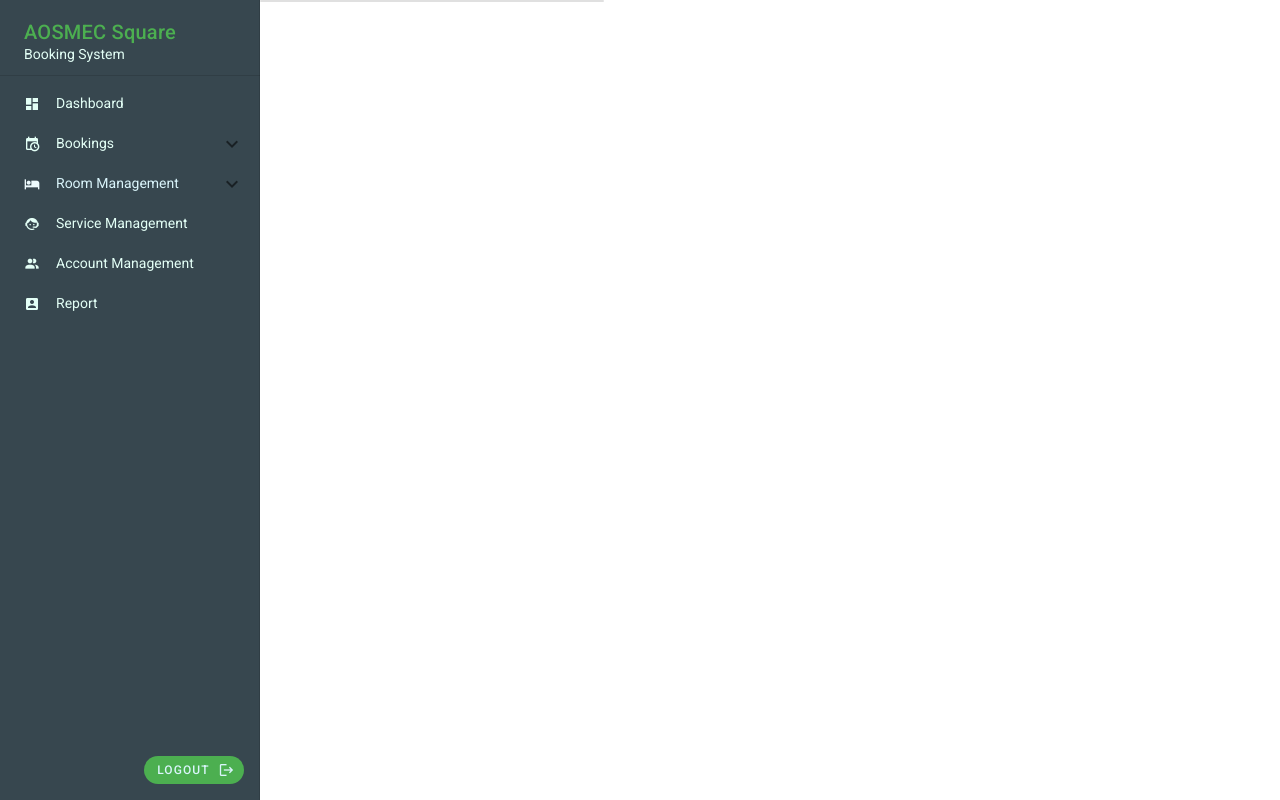
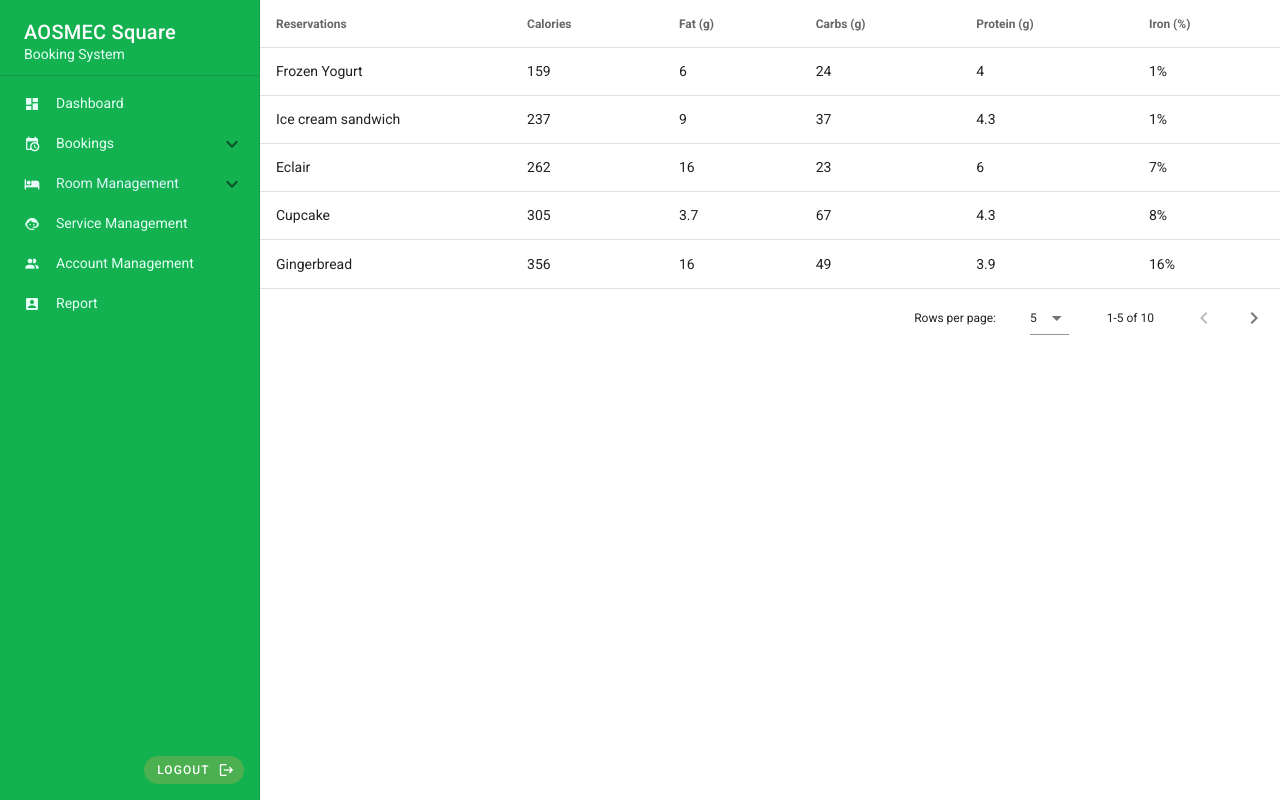
Before and after one commit to mikamikkz/AOSMECSystem, a Vue app in the folder aosmec/: page /dashboard in a window 1280 px wide. Built offline with nearby package versions, Linux system fonts and the light colour scheme.

Commit message:
j: fixed nav

```diff
--- a/aosmec/src/components/Navigation.vue
+++ b/aosmec/src/components/Navigation.vue
@@ -1,6 +1,6 @@
 <template>
   <v-navigation-drawer
-    color="blue-grey darken-3"
+    color="#13b150"
     permanent
     v-model="drawer"
     width="260"
@@ -8,7 +8,7 @@
   >
     <v-list-item>
       <v-list-item-content class="mt-2 ml-2">
-        <v-list-item-title style="font-size: 20px" class="title green--text">
+        <v-list-item-title style="font-size: 20px" class="title white--text">
           AOSMEC Square
         </v-list-item-title>
         <v-list-item-subtitle style="color: #e3fff6"
@@ -22,7 +22,7 @@
     <v-list dense nav>
       <v-list-item-group>
         <router-link to="/dashboard" style="color: #c8f0f9">
-          <v-list-item color="green">
+          <v-list-item color="black">
             <v-list-item-icon class="ml-2 ma-0 mt-2 mr-2">
               <v-icon small style="color: #e3fff6">mdi-view-dashboard</v-icon>
             </v-list-item-icon>
@@ -32,7 +32,7 @@
           </v-list-item>
         </router-link>
 
-        <v-list-group color="green">
+        <v-list-group color="black">
           <template v-slot:activator>
             <v-list-item-icon class="ma-0 mt-2 mr-2 pl-2 pr-2">
               <v-icon small style="color: #e3fff6">mdi-calendar-clock</v-icon>
@@ -43,7 +43,7 @@
           </template>
 
           <router-link to="/reservation" style="color: #daf5fb">
-            <v-list-item color="green">
+            <v-list-item color="black">
               <v-list-item-icon class="ml-10 ma-0 mt-2">
                 <v-icon small style="color: #e3fff6">mdi-calendar-check</v-icon>
               </v-list-item-icon>
@@ -54,7 +54,7 @@
           </router-link>
 
           <router-link to="/checkin" style="color: #daf5fb">
-            <v-list-item color="green">
+            <v-list-item color="black">
               <v-list-item-icon class="ml-10 ma-0 mt-2">
                 <v-icon small style="color: #e3fff6">mdi-account-check</v-icon>
               </v-list-item-icon>
@@ -65,7 +65,7 @@
           </router-link>
         </v-list-group>
 
-        <v-list-group color="green">
+        <v-list-group color="black">
           <template v-slot:activator>
             <v-list-item-icon class="ml-2 ma-0 mt-2 mr-2">
               <v-icon small style="color: #edfafd">mdi-bed</v-icon>
@@ -79,7 +79,7 @@
           </template>
 
           <router-link to="/room-mgmt/floor-1" style="color: #daf5fb">
-            <v-list-item color="green">
+            <v-list-item color="black">
               <v-list-item-icon class="ml-10 ma-0 mt-2">
                 <v-icon small style="color: #e3fff6">mdi-floor-plan</v-icon>
               </v-list-item-icon>
@@ -89,7 +89,7 @@
             </v-list-item>
           </router-link>
           <router-link to="/room-mgmt/floor-2" style="color: #daf5fb">
-            <v-list-item color="green">
+            <v-list-item color="black">
               <v-list-item-icon class="ml-10 ma-0 mt-2">
                 <v-icon small style="color: #e3fff6">mdi-floor-plan</v-icon>
               </v-list-item-icon>
@@ -99,7 +99,7 @@
             </v-list-item>
           </router-link>
           <router-link to="/room-mgmt/floor-3" style="color: #daf5fb">
-            <v-list-item color="green">
+            <v-list-item color="black">
               <v-list-item-icon class="ml-10 ma-0 mt-2">
                 <v-icon small style="color: #e3fff6">mdi-floor-plan</v-icon>
               </v-list-item-icon>
@@ -111,7 +111,7 @@
         </v-list-group>
 
         <router-link to="/service-mgmt" style="color: #c8f0f9">
-          <v-list-item color="green">
+          <v-list-item color="black">
             <v-list-item-icon class="ml-2 ma-0 mt-2 mr-2">
               <v-icon small style="color: #e3fff6">mdi-face-agent</v-icon>
             </v-list-item-icon>
@@ -122,7 +122,7 @@
         </router-link>
 
         <router-link to="/account-mgmt" style="color: #c8f0f9">
-          <v-list-item color="green">
+          <v-list-item color="black">
             <v-list-item-icon class="ml-2 ma-0 mt-2 mr-2">
               <v-icon small style="color: #e3fff6">mdi-account-multiple</v-icon>
             </v-list-item-icon>
@@ -133,7 +133,7 @@
         </router-link>
 
         <router-link to="/report" style="color: #c8f0f9">
-          <v-list-item color="green">
+          <v-list-item color="black">
             <v-list-item-icon class="ml-2 ma-0 mt-2 mr-2">
               <v-icon small style="color: #e3fff6">mdi-account-box</v-icon>
             </v-list-item-icon>
@@ -152,7 +152,7 @@
           small
           rounded
           color="green"
-          style="color: #daf5fb; font-size: 12px"
+          style="color: white; font-size: 12px"
         >
           Logout
           <v-icon right small> mdi-logout </v-icon>
--- a/aosmec/src/views/Dashboard.vue
+++ b/aosmec/src/views/Dashboard.vue
@@ -1,37 +1,13 @@
 <template>
   <div class="dashboard">
-    <v-card
-    max-width="344"
-    outlined
-  >
-    <!-- <v-list-item three-line>
-      <v-list-item-content>
-        <div class="overline mb-4">
-          OVERLINE
-        </div>
-        <v-list-item-title class="headline mb-1">
-          Headline 5
-        </v-list-item-title>
-        <v-list-item-subtitle>Greyhound divisely hello coldly fonwderfully</v-list-item-subtitle>
-      </v-list-item-content>
 
-      <v-list-item-avatar
-        tile
-        size="80"
-        color="grey"
-      ></v-list-item-avatar>
-    </v-list-item>
+  <v-data-table
+    :headers="headers"
+    :items="desserts"
+    :items-per-page="5"
+  ></v-data-table>
 
-    <v-card-actions>
-      <v-btn
-        outlined
-        rounded
-        text
-      >
-        Button
-      </v-btn>
-    </v-card-actions> -->
-  </v-card>
+
   </div>
 </template>
 
@@ -39,6 +15,105 @@
 export default {
   name: "Dashboard",
   components: {},
+  data () {
+      return {
+        headers: [
+          {
+            text: 'Reservations',
+            align: 'start',
+            sortable: false,
+            value: 'name',
+          },
+          { text: 'Calories', value: 'calories' },
+          { text: 'Fat (g)', value: 'fat' },
+          { text: 'Carbs (g)', value: 'carbs' },
+          { text: 'Protein (g)', value: 'protein' },
+          { text: 'Iron (%)', value: 'iron' },
+        ],
+        desserts: [
+          {
+            name: 'Frozen Yogurt',
+            calories: 159,
+            fat: 6.0,
+            carbs: 24,
+            protein: 4.0,
+            iron: '1%',
+          },
+          {
+            name: 'Ice cream sandwich',
+            calories: 237,
+            fat: 9.0,
+            carbs: 37,
+            protein: 4.3,
+            iron: '1%',
+          },
+          {
+            name: 'Eclair',
+            calories: 262,
+            fat: 16.0,
+            carbs: 23,
+            protein: 6.0,
+            iron: '7%',
+          },
+          {
+            name: 'Cupcake',
+            calories: 305,
+            fat: 3.7,
+            carbs: 67,
+            protein: 4.3,
+            iron: '8%',
+          },
+          {
+            name: 'Gingerbread',
+            calories: 356,
+            fat: 16.0,
+            carbs: 49,
+            protein: 3.9,
+            iron: '16%',
+          },
+          {
+            name: 'Jelly bean',
+            calories: 375,
+            fat: 0.0,
+            carbs: 94,
+            protein: 0.0,
+            iron: '0%',
+          },
+          {
+            name: 'Lollipop',
+            calories: 392,
+            fat: 0.2,
+            carbs: 98,
+            protein: 0,
+            iron: '2%',
+          },
+          {
+            name: 'Honeycomb',
+            calories: 408,
+            fat: 3.2,
+            carbs: 87,
+            protein: 6.5,
+            iron: '45%',
+          },
+          {
+            name: 'Donut',
+            calories: 452,
+            fat: 25.0,
+            carbs: 51,
+            protein: 4.9,
+            iron: '22%',
+          },
+          {
+            name: 'KitKat',
+            calories: 518,
+            fat: 26.0,
+            carbs: 65,
+            protein: 7,
+            iron: '6%',
+          },
+        ],
+      }
+    }
 };
 </script>
 
```
